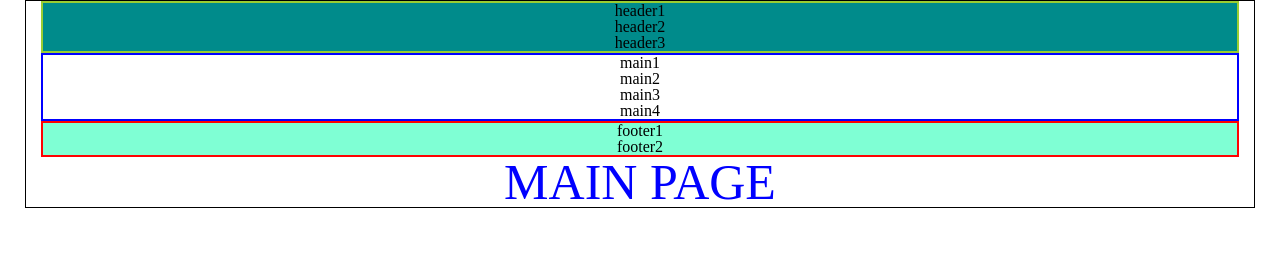
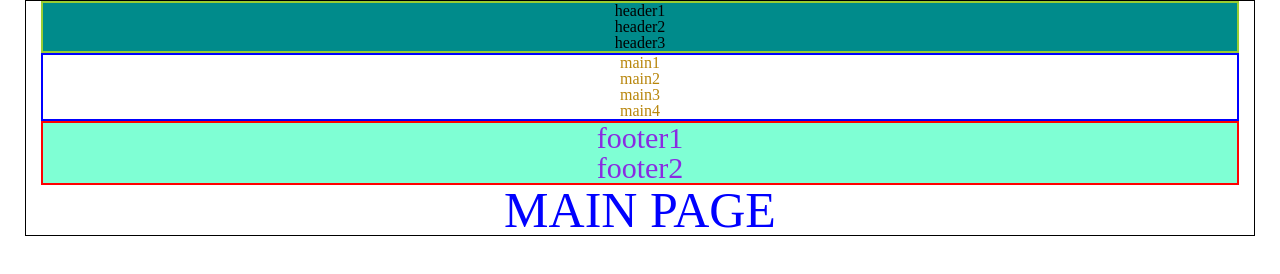
Before and after one commit to Godprod/first-project, a plain HTML site: page some-page/index.html in a window 1280 px wide. Drawn offline with Linux system fonts and the light colour scheme.

Commit message:
new font size for footer

```diff
--- a/css/style.css
+++ b/css/style.css
@@ -226,6 +226,9 @@ div {
 .container > .header {
   background-color: darkcyan;
 }
-.header > .main {
+.header + .main {
     color: darkgoldenrod;
 }
+.footer div {
+    color: blueviolet; font-size: 30px;
+}
```
